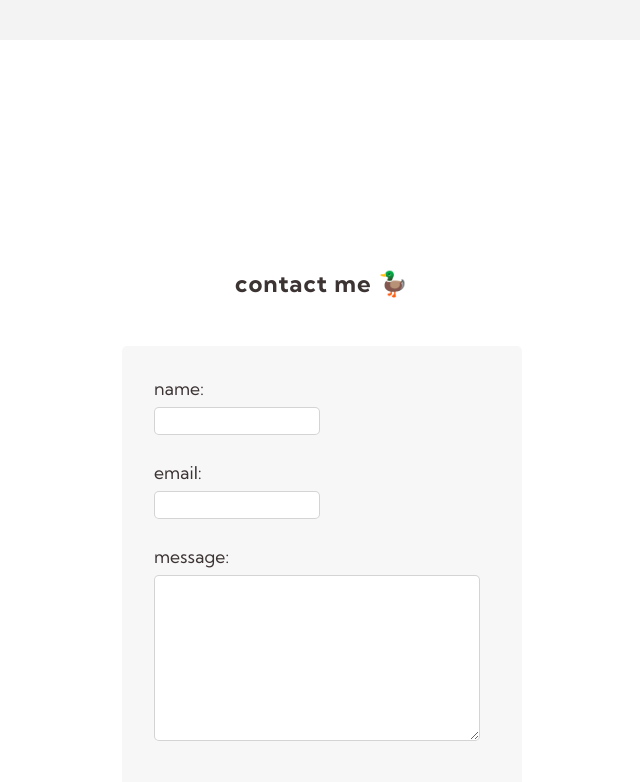
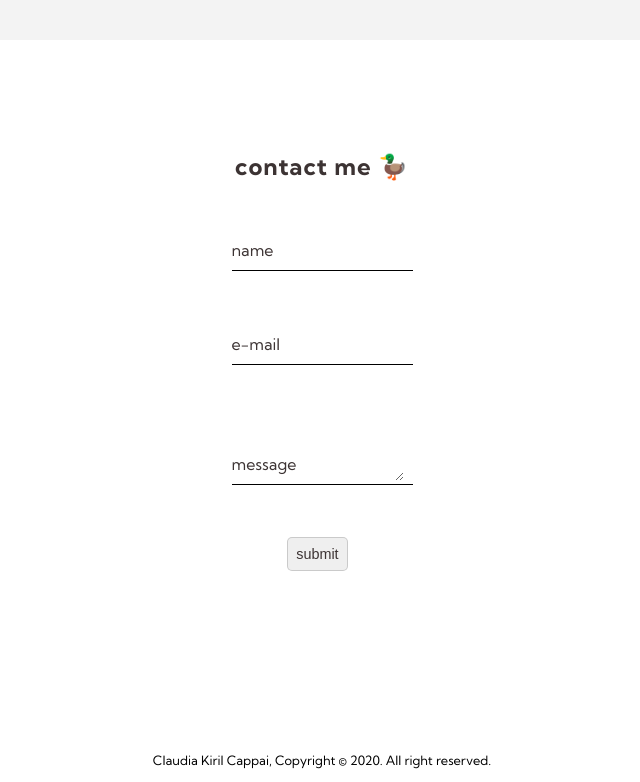
Before and after one commit to clakika/personal-website, a React (Create React App) app in the folder personal-website/: page / in a window 1280 px wide. Shown: the part 1560-2342 px from the top of the page, without its empty margins (318-958 px from the left). Built offline with nearby package versions, Linux system fonts and the light colour scheme.

Commit message:
contact section updated

```diff
--- a/personal-website/public/index.html
+++ b/personal-website/public/index.html
@@ -9,7 +9,7 @@
       homescreen on Android. See https://developers.google.com/web/fundamentals/engage-and-retain/web-app-manifest/
     -->
     <link rel="manifest" href="%PUBLIC_URL%/manifest.json">
-    <link rel="shortcut icon" href="../src/img/favicon.ico">
+    <link rel="shortcut icon" href="../public/favicon.ico">
     <link href="https://fonts.googleapis.com/css2?family=Kumbh+Sans:wght@300;400;700&display=swap" rel="stylesheet">
 
     <!--
--- a/personal-website/src/Contact.css
+++ b/personal-website/src/Contact.css
@@ -1,16 +1,17 @@
 .Contact {
-    height: 112vh;
+    height: 85vh;
     display: flex;
     flex-direction: column;
     justify-content: center;
     align-items: center;
 }
 
-.ContactMeContainer {
+/*.ContactMeContainer {
     width: 25rem;
     height: 30rem;
     padding: 2rem;
-}
+    margin-bottom: 5rem;
+}*/
 
 .ContactMeContainer h2 {
     font-size: 1.5em;
@@ -21,17 +22,20 @@
 }
 
 form {
-    text-align: left;
-    height: 90%;
+    height: 50vh;
+    width: 100%;
     font-family: 'Kumbh Sans', sans-serif;
     color: rgb(60, 51, 51);
-    font-size: 1.1em;
-    background-color: rgba(211, 211, 211, 0.185);
-    padding: 2rem;
     border-radius: 5px;
+    overflow: hidden;
 }
 
-input {
+.FieldBox {
+    position: relative;
+    margin-bottom: 2rem;
+}
+
+/*input {
     height: 1.5rem;
     width: 10rem;
     border: 1px solid rgba(128, 128, 128, 0.336);
@@ -63,4 +67,107 @@ button {
 button:hover {
     transform: scale(1.1);
     box-shadow: 2px 2px rgba(128, 128, 128, 0.336);
+}*/
+
+button {
+    padding: 0.5rem;
+    position: absolute;
+    right: 48%;
+    border: 1px solid rgba(128, 128, 128, 0.336);
+    border-radius: 5px;
+    font-size: 0.9em;
+    color: rgb(60, 51, 51);
+    transition: all .2s ease;
+    text-align: center;
+    margin-left: 8.5rem;
 }
+
+button:hover {
+    transform: scale(1.1);
+    border: 1px solid rgb(255, 91, 32);
+    color: rgb(255, 91, 32);
+    cursor: pointer;
+}
+
+.FieldBox input {
+    width: 100%;
+    height: 2rem;
+    border: none;
+    padding-top: 9px;
+    outline: none;
+}
+
+.FieldBox textarea {
+    width: 10rem;
+    height: 100%;
+    resize: horizontal;
+    border: none;
+    padding-top: 0px;
+    outline: none;
+    margin-top: 2rem;
+}
+
+.FieldBox textarea label{
+    position: absolute;
+    top: 0px;
+    left: 0%;
+    width: 100%;
+    height: 100%;
+    pointer-events: none;
+    border-bottom: 1px solid  black;
+}
+
+.FieldBox label {
+    position: absolute;
+    bottom: 0px;
+    left: 0%;
+    width: 100%;
+    height: 100%;
+    pointer-events: none;
+    border-bottom: 1px solid  black;
+}
+
+
+.FieldBox label::after {
+    content: "";
+    position: absolute;
+    left: 0px;
+    bottom: -1px;
+    height: 100%;
+    width: 100%;
+    border-bottom: 3px solid rgb(255, 91, 32);
+    transform: translateX(-100%);
+    transition: transform 0.3s ease;
+}
+
+.ContentName {
+    position: absolute;
+    bottom: 10px;
+    left: 0px;
+    transition: all 0.3s ease;
+}
+
+.FieldBox input:focus + .LabelName .ContentName,
+.FieldBox input:valid + .LabelName .ContentName {
+    transform: translateY(-150%);
+    font-size: 14px;
+    color: rgb(255, 91, 32);
+}
+
+.FieldBox input:focus + .LabelName::after,
+.FieldBox input:valid + .LabelName::after {
+    transform: translateX(0%);
+}
+
+
+.FieldBox textarea:focus + .LabelName .ContentName,
+.FieldBox textarea:valid + .LabelName .ContentName {
+    transform: translateY(-560%);
+    font-size: 14px;
+    color: rgb(255, 91, 32);
+}
+
+.FieldBox textarea:focus + .LabelName::after,
+.FieldBox textarea:valid + .LabelName::after {
+    transform: translateX(0%);
+}
--- a/personal-website/src/Contact.js
+++ b/personal-website/src/Contact.js
@@ -9,17 +9,26 @@ export class Contact extends Component {
                 <div className="ContactMeContainer">
                     <h2>contact me 🦆</h2>
                     <form className="ContactForm">
-                        <label>name:</label>
-                        <br/>
-                        <input type="text" required></input>
-                        <br />
-                        <label>email:</label>
-                        <br/>
-                        <input type="email" required></input>
-                        <br />
-                        <label>message:</label>
-                        <br/>
-                        <textarea />
+                        <div className="FieldBox">
+                            <input type="text" name="name" required/>
+                            <label for="name" className='LabelName'>
+                                <span className="ContentName">name</span>
+                            </label>
+                        </div>
+                        <br></br>
+                        <div className="FieldBox">
+                            <input type="email" name="email" required/>
+                            <label for="email" className='LabelName'>
+                                <span className="ContentName">e-mail</span>
+                            </label>
+                        </div>
+                        <br></br>
+                        <div className="FieldBox">
+                            <textarea type="text" name="message" required/>
+                            <label for="message" className='LabelName'>
+                                <span className="ContentName">message</span>
+                            </label>
+                        </div>
                         <br></br>
                         <button>submit</button>
                     </form>
--- a/personal-website/src/Header.css
+++ b/personal-website/src/Header.css
@@ -5,6 +5,7 @@
     justify-content: center;
     align-items: center;
     flex-direction: column;
+    z-index: 1;
 }
 
 .Logo {
@@ -17,12 +18,18 @@
   height: 17px;
   border-radius:50%;
   background-color:white;
-  transform: translate(-4.5rem, 4rem);
+  transform: translate(3.9rem, 4rem);
   transition: all .2s ease-in-out;
+  z-index: 20;
 }
 
-.Header:hover .WinkLogo {
-  transform: translate(-4.55rem, 5rem);
+.LogoBox {
+  width: auto;
+  z-index: 10;
+}
+
+.LogoBox:hover .WinkLogo {
+  transform: translate(3.9rem, 4.9rem);
 }
 
 header h1 {
--- a/personal-website/src/Header.js
+++ b/personal-website/src/Header.js
@@ -8,8 +8,10 @@ export class Header extends Component {
     render() {
         return (
             <header className="Header">
-                    <div className="WinkLogo"></div>
-                    <img className="Logo" src={logo}/>
+                    <div className="LogoBox">
+                        <div className="WinkLogo"></div>
+                        <img className="Logo" src={logo}/>
+                    </div>
                 <h1>/*Big Data Developer*/</h1>
             </header>
         )
```
Also changed, not shown: 1 other file (tests, documents, lock files or other folders).
